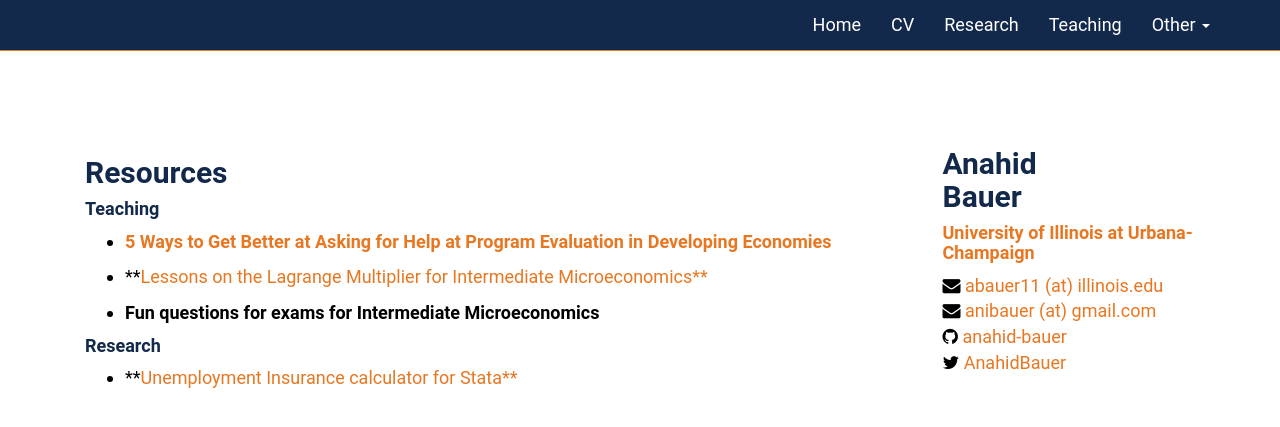
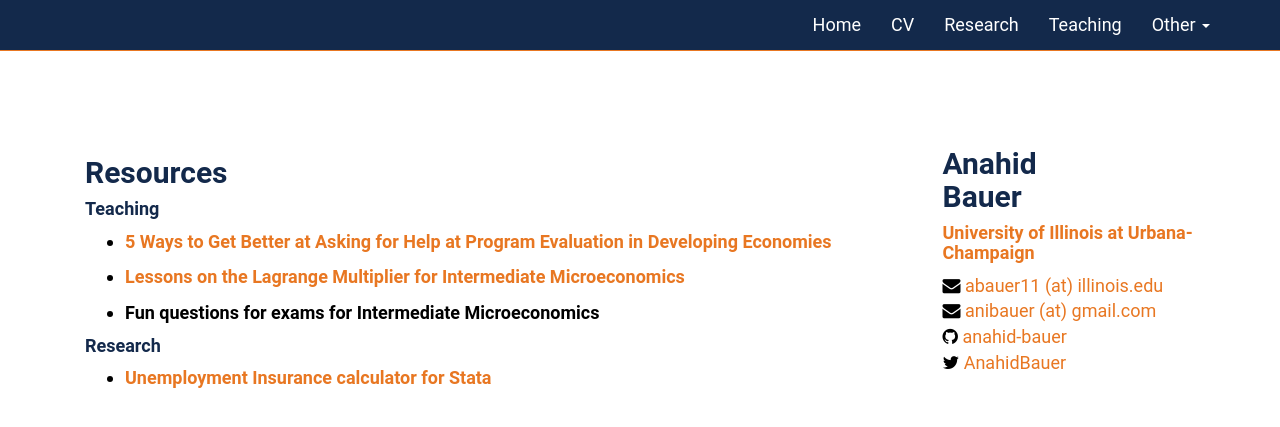
Before and after one commit to anahid-bauer/anahid-bauer.github.io, a Jekyll site: the page built from resources.md, in a window 1280 px wide. Shown: the top 427 px of the page. Built offline with Jekyll 4.4.1, drawn with Linux system fonts in a browser that asks for light colours; our own code applies the rules of GitHub Pages for plain Markdown files.

```diff
--- a/resources.md
+++ b/resources.md
@@ -9,7 +9,7 @@ layout: secondary_pages
 - **<a href="/assets/Get_Help.pdf" target="_blank">5 Ways to Get Better at Asking for Help at Program Evaluation in Developing Economies</a>**<br>
 
 
-- **<a href="/assets/LagrangeMultiplier.pdf" target="_blank">Lessons on the Lagrange Multiplier for Intermediate Microeconomics**<br>
+- **<a href="/assets/LagrangeMultiplier.pdf" target="_blank">Lessons on the Lagrange Multiplier for Intermediate Microeconomics</a>**<br>
 
 
 - **Fun questions for exams for Intermediate Microeconomics**<br>
@@ -17,4 +17,4 @@ layout: secondary_pages
 
 
 #### Research
-- **<a href="https://github.com/anahid-bauer/UI_calculator_STATA" target="_blank">Unemployment Insurance calculator for Stata**<br>
+- **<a href="https://github.com/anahid-bauer/UI_calculator_STATA" target="_blank">Unemployment Insurance calculator for Stata</a>**<br>
```
